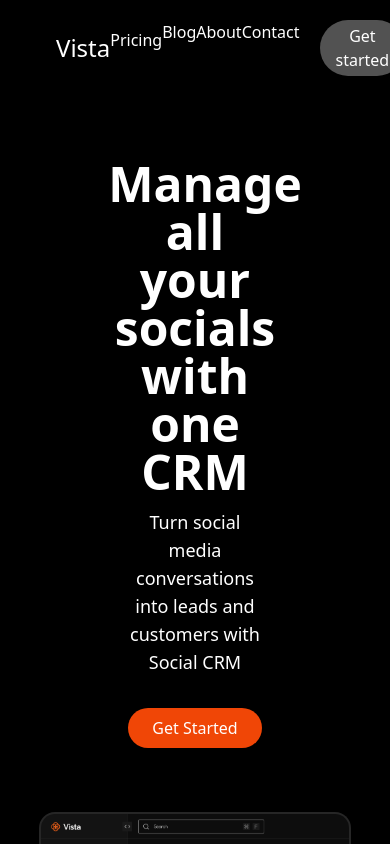
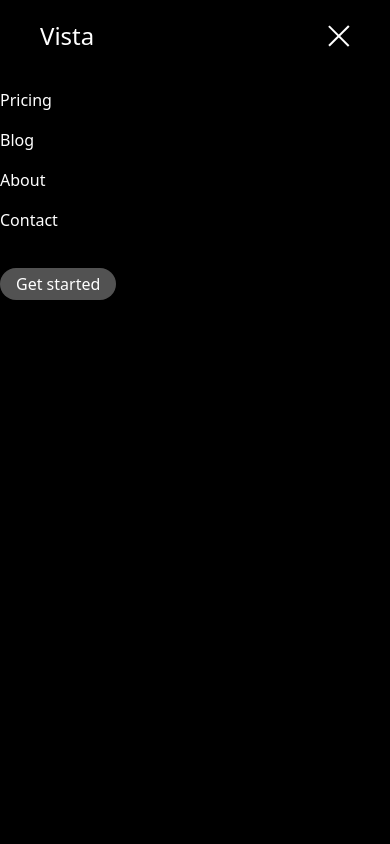
Before and after one commit to Promzy004/vista-project, a React (Vite) app: page / in a window 390 px wide. Both pictures are taken after a click on the element 320 px from the left and 36 px from the top of the page. Shown: the top 844 px of the page. Built offline with nearby package versions, Linux system fonts and the light colour scheme.

Commit message:
hero updated

```diff
--- a/src/App.jsx
+++ b/src/App.jsx
@@ -1,8 +1,6 @@
 import Header from "./components/header"
 import { BrowserRouter, Routes, Route } from "react-router-dom"
 import Home from "./pages/home"
-import { Button } from "./components/hero"
-import TrustedTeams from "./components/teams"
 
 
 function App() {
--- /dev/null
+++ b/src/components/button.jsx
@@ -0,0 +1,10 @@
+import { Link } from "react-router-dom";
+
+export default function Button({href, text='Get Started'}) {
+
+    return(
+        <Link to={href} target="_blank">
+            <button className="bg-custom-orange py-2 px-6 rounded-full hover:bg-custom-orange-light duration-500 ease-in-out mt-5 ">{text}</button>
+        </Link>
+    )
+}
--- a/src/components/header.jsx
+++ b/src/components/header.jsx
@@ -7,34 +7,57 @@
     const[navBorder, setNAvBorder] = useState(false)
 
     useEffect(() => {
+        window.addEventListener('scroll', () => {
+            if(window.scrollY > 50) {
+                setNAvBorder(true);
+            } else {
+                setNAvBorder(false);
+            }
+        })
 
+        return () => {
+            window.removeEventListener("scroll", () => {
+                if(window.scrollY > 50) {
+                    setNAvBorder(true);
+                } else {
+                    setNAvBorder(false);
+                }
+            });
+          };
     }, [])
 
     return (
-        <header className="z-50 w-full bg-black text-white flex justify-between items-center lg:px-32 px-14 py-5 fixed top-0 left-0">
+        <header className="z-50 w-full bg-black text-white flex justify-between items-center lg:px-32 px-10 py-5 fixed top-0 left-0">
             <a href="" className="text-2xl">
                 <img src="" alt="" />
                 Vista
             </a>
 
-            <nav className={nav ? 'nav-display' : 'nav-remove'}>
+            <motion.nav className={nav ? 'nav-display' : 'nav-remove'}
+                style={{transformOrigin: 'top'}}
+            >
                 <a href="" className="link">Pricing</a>
-                <a href="">Blog</a>
-                <a href="">About</a>
-                <a href="">Contact</a>
-                <a href="" className="ms-5">
+                <a href="" className="link">Blog</a>
+                <a href="" className="link">About</a>
+                <a href="" className="link">Contact</a>
+                <a href="" className="md:ms-5 md:mt-0 mt-7">
                     <button
                         className="bg-neutral-600 py-1 px-4 rounded-full hover:bg-custom-orange duration-500 ease-in-out "
                     >
                         Get started
                     </button>
                 </a>
-            </nav>
+            </motion.nav>
             <div className="w-7 h-4 flex flex-col justify-between md:hidden" onClick={() => {setNav(!nav)}}>
                 <div className={nav ?  "w-full h-0.5 bg-white duration-500 -rotate-45 origin-custom" : "w-full h-0.5 bg-white duration-500"}></div>
                 <div className={nav ?  "w-full h-0.5 bg-white duration-500 rotate-45 origin-custom" : "w-full h-0.5 bg-white duration-500"}></div>
             </div>
-            <div className="absolute bottom-0 left-0 w-full h-[0.5px] bg-boder-gradient"></div>
+            <motion.div
+                className={navBorder ? "absolute bottom-0 left-0 w-full h-[0.5px] bg-border-gradient block" : "hidden"}
+                initial={{scale: navBorder ? 0 : 1}}
+                animate={{scale: navBorder ? 1 : 0}}
+                transition={{duration: 0.1, type: 'tween'}}
+            ></motion.div>
         </header>
     );
 }
--- a/src/components/hero.jsx
+++ b/src/components/hero.jsx
@@ -1,26 +1,18 @@
-import { Link } from "react-router-dom";
-import hero from '../assets/images/hero.png';
-
-export function Button({href, text='Get Started'}) {
-
-    return(
-        <Link to = {href}>
-            <button className="bg-custom-orange py-2 px-6 rounded-full hover:bg-custom-orange-light duration-500 ease-in-out mt-5 ">{text}</button>
-        </Link>
-    )
-}
+import Button from "./button";
 
 
 const Hero = () => {
     return (
-        <section className="w-full py-40 flex flex-col gap-16 items-center justify-center text-white bg-black">
-            <div className="w-2/3 flex flex-col justify-center items-center gap-3">
-                <h1 className="text-5xl w-2/3 text-center font-semibold">Manage all your socials with one CRM</h1>
-                <p className="text-lg w-2/4 text-center">Turn social media conversations into leads and customers with Social CRM</p>
-                <Button/>
+        <section className="w-full md:py-44 py-36 flex flex-col gap-16 items-center justify-center text-white bg-black">
+            <div className="md:w-2/3 sm:w-3/4 w-full px-4 flex flex-col justify-center items-center gap-3">
+                <h1 className="xl:text-5xl lg:text-4xl md:text-4xl sm:text-3xl text-2xl xl:w-2/3 lg:w-2/4 md:w-3/4 w-full text-center font-semibold">Manage all your socials with one CRM</h1>
+                <p className="md:text-lg text-sm xl:w-2/4 w-full text-center">Turn social media conversations into leads and customers with Social CRM</p>
+                <Button href='facebook.com'/>
             </div>
-            <div className="relative w-4/5 h-[650px] bg-custom-image bg-cover border-2 border-b-0 border-neutral-800 rounded-2xl after:content-[''] after:w-[104%] after:px-32 after:h-48 after:absolute after:bottom-0 after:-left-5 after:bg-hero-gradient">
-                {/* <img src={hero} alt="" className="w-full" /> */}
+            <div className="relative lg:w-4/5 w-[95%] box-border lg:h-[650px] sm:h-96 h-80">
+                <div className="w-full h-full bg-custom-image bg-cover border-2 border-b-0 border-neutral-800 rounded-2xl after:content-[''] after:w-[100%] after:px-32 after:h-48 after:absolute after:bottom-0 after:left-0 after:bg-hero-gradient">
+                    {/* <img src={hero} alt="" className="w-full" /> */}
+                </div>
             </div>
         </section>
     );
--- /dev/null
+++ b/src/components/subheading.jsx
@@ -0,0 +1,17 @@
+export function Heading({text}){
+    return(
+        <p className="bg-neutral-600 py-1 px-4 text-sm rounded-full mb-4">{text}</p>
+    )
+}
+
+const SubHeading = ({text, sub_text, desc_text}) => {
+    return (
+        <section className="w-full pb-16 text-white flex flex-col items-center text-center md:gap-4 gap-3 md:px-0 sm:px-10 px-5">
+            <Heading text={text} />
+            <h4 className="lg:text-4xl md:text-3xl sm:text-2xl text-xl lg:w-2/4 md:w-1/2 sm:w-5/6 w-full">{sub_text}</h4>
+            <p className="lg:text-xl sm:text-sm text-xs lg:w-2/6 md:w-2/5 sm:w-5/6 w-full">{desc_text}</p>
+        </section>
+    );
+}
+
+export default SubHeading;
--- a/src/components/teams.jsx
+++ b/src/components/teams.jsx
@@ -1,6 +1,6 @@
 const TrustedTeams = () => {
     return (
-        <div className="text-white w-full flex flex-col items-center gap-5">
+        <div className="text-white pb-32 w-full flex flex-col items-center gap-5">
             <h3 className="text-xl">Trusted by startups and teams at</h3>
             <div className="w-3/4 text-2xl text-gray-400 flex flex-wrap gap-5 justify-center">
                 <div class="items item1">Freshly Folded</div>|
--- a/src/index.css
+++ b/src/index.css
@@ -3,19 +3,25 @@
 @tailwind utilities;
 
 
+@layer base{
+    *{
+        @apply box-border;
+    }
+}
+
 .link{
-    @apply py-2 hover:before:content-[''] hover:before:absolute hover:before:bottom-0 hover:before:w-full hover:before:h-0.5 hover:before:bg-boder-gradient relative
+    @apply py-2 hover:before:content-[''] hover:before:absolute hover:before:bottom-0 hover:before:w-full hover:before:h-0.5 hover:before:bg-border-gradient relative
     hover:after:content-[''] hover:after:absolute hover:after:bottom-0 hover:after:w-full hover:after:h-3 hover:after:left-0 hover:after:bg-link-gradient
     ;
 
 }
 
-.nav-remove{
-    @apply md:flex gap-5 hidden items-center;
+.nav-display{
+    @apply md:flex md:relative md:gap-5 md:items-center md:flex-row md:top-0 md:w-auto md:h-auto flex absolute items-start left-0 top-20 flex-col w-full h-screen bg-black;
 }
 
-.nav-display{
-    @apply flex;
+.nav-remove{
+    @apply md:flex md:relative md:gap-5 md:items-center md:flex-row md:top-0 md:w-auto md:h-auto hidden;
 }
 
 .toggler-active{
--- a/src/pages/home.jsx
+++ b/src/pages/home.jsx
@@ -1,10 +1,28 @@
 import Hero from "../components/hero";
+import SubHeading from "../components/subheading";
+import TrustedTeams from "../components/teams";
 
 
 const Home = () => {
     return (
         <div className="">
             <Hero />
+            <TrustedTeams />
+            <div>
+                <SubHeading text='CRM Dashboard' sub_text="Your command center for seamless lead management" desc_text="With Vista's CRM Dashboard, you can manage all of your leads from one place" />
+            </div>
+            {/* <div>
+                <SubHeading text="Task management" sub_text="Streamline your workflow with precision" desc_text="Stay on top of all your tasks with Vista CRM" />
+            </div>
+            <div>
+                <SubHeading text="Analytics" sub_text="Gain actionable insights to drive your business forward" desc_text="Analyze all the data with beautiful dashboards" />
+            </div>
+            <div>
+                <SubHeading text="Notes" sub_text="Capture meeting notes & collaborate with ease" desc_text="Organize all of your notes and contact in one central place" />
+            </div>
+            <div>
+                <SubHeading text="More features" sub_text="And so much more" desc_text="Our CRM can do it all. Don't believe us? Try it yourself" />
+            </div> */}
             <div></div>
         </div>
     );
--- a/tailwind.config.js
+++ b/tailwind.config.js
@@ -12,7 +12,7 @@
       backgroundImage: {
         'custom-gradient': 'linear-gradient(to top, #fff 0%, rgba(255, 255, 255, 0) 100%)',
         'hero-gradient': 'linear-gradient(to top, #000 0%, rgba(255, 255, 255, 0) 100%)',
-        'boder-gradient': 'linear-gradient(to right, transparent 0%, orange 20%, orange 80%, transparent 100%)',
+        'border-gradient': 'linear-gradient(to right, transparent 0%, rgb(240, 70, 6) 20%, rgb(240, 70, 6) 80%, transparent 100%)',
         'link-gradient': 'radial-gradient(circle at center, blue 20%, transparent 80%)',
         'custom-image': "url('./src/assets/images/hero.png')"
       },
```
